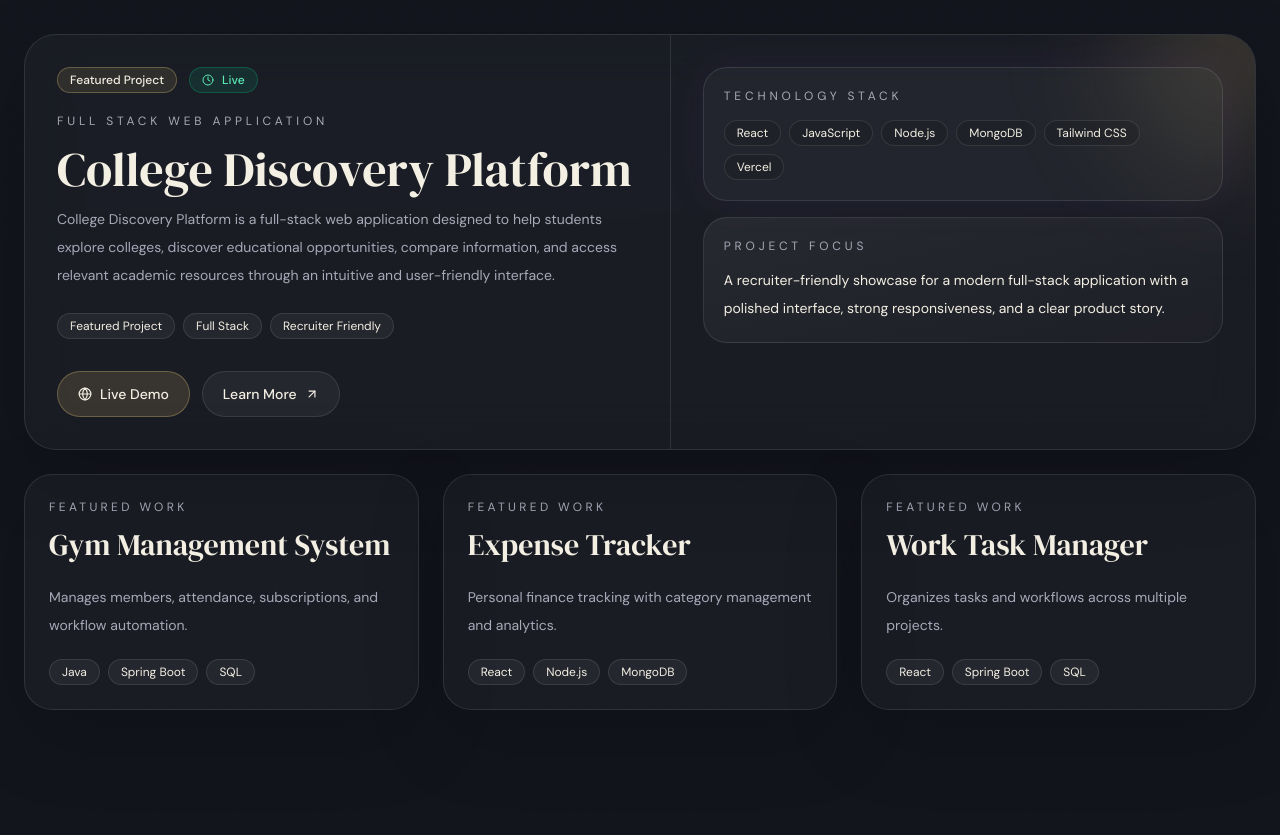
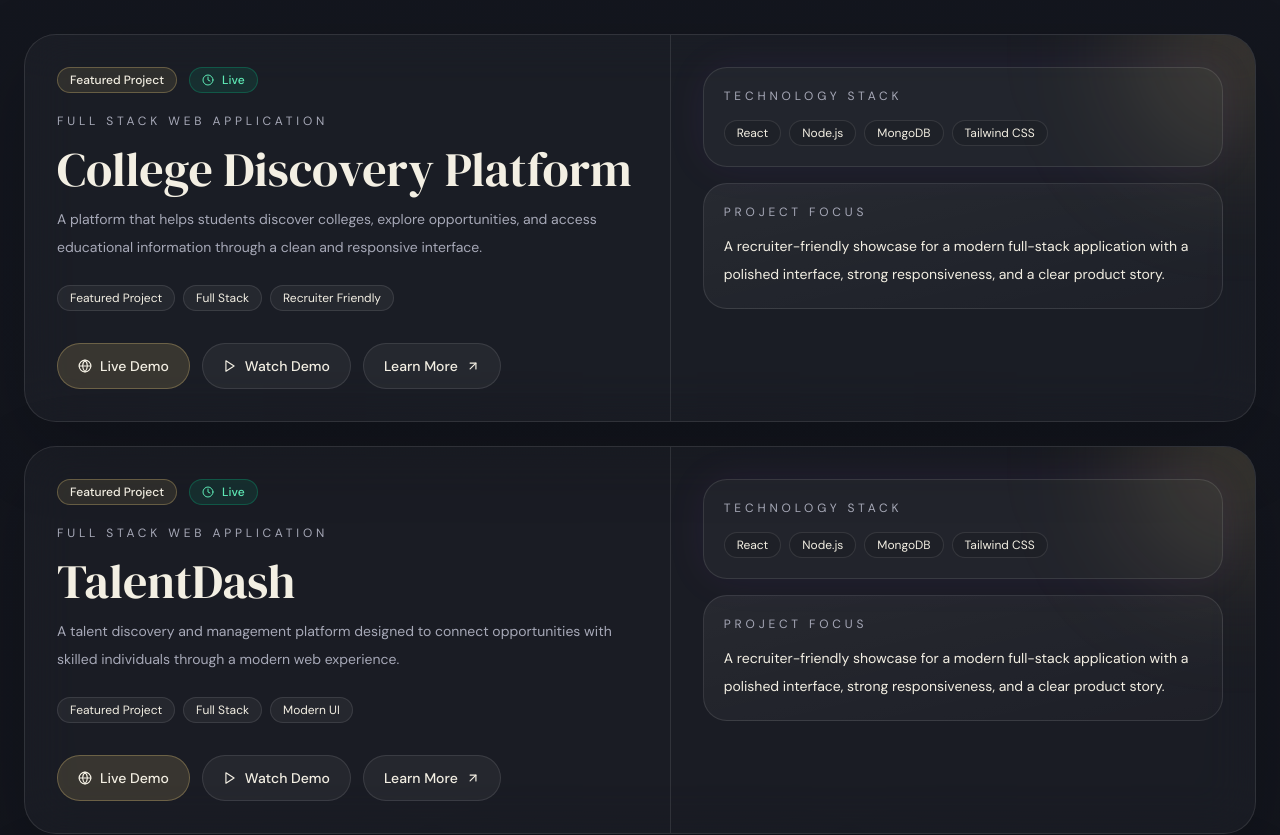
Before and after one commit to VinayGoel000/vinay-portfolio, a React (Vite) app: page / in a window 1280 px wide. Shown: the part 3121-3956 px from the top of the page. Built offline with nearby package versions, Linux system fonts and the light colour scheme.

Commit message:
Added College Discovery Platform and talentdash projects

```diff
--- a/src/components/FeaturedProjectCard.jsx
+++ b/src/components/FeaturedProjectCard.jsx
@@ -1,5 +1,5 @@
 import { motion } from 'framer-motion'
-import { FiArrowUpRight, FiClock, FiGlobe } from 'react-icons/fi'
+import { FiArrowUpRight, FiClock, FiGlobe, FiPlay } from 'react-icons/fi'
 
 export default function FeaturedProjectCard({ project, onLearnMore }) {
   return (
@@ -49,6 +49,16 @@ export default function FeaturedProjectCard({ project, onLearnMore }) {
             >
               <FiGlobe /> Live Demo
             </a>
+            {project.demoVideo && (
+              <a
+                href={project.demoVideo}
+                target="_blank"
+                rel="noopener noreferrer"
+                className="inline-flex items-center gap-2 rounded-full border border-white/10 bg-white/5 px-5 py-3 text-sm font-medium text-[color:var(--text)] transition duration-300 hover:scale-[1.02] hover:border-white/20 hover:bg-white/10"
+              >
+                <FiPlay /> Watch Demo
+              </a>
+            )}
             <button
               type="button"
               onClick={onLearnMore}
--- a/src/components/ProjectCard.jsx
+++ b/src/components/ProjectCard.jsx
@@ -1,8 +1,10 @@
 import { motion } from 'framer-motion'
+import { FiGlobe, FiPlay } from 'react-icons/fi'
 
-export default function ProjectCard({ title, description, tags, github, live }) {
+export default function ProjectCard({ title, description, tags, github, live, demoVideo }) {
   const hasGithub = github && github !== '#'
   const hasLive = live && live !== '#'
+  const hasDemoVideo = demoVideo && demoVideo !== '#'
 
   return (
     <motion.article whileHover={{ y: -8 }} transition={{ type: 'spring', stiffness: 220, damping: 22 }} className="rounded-[1.75rem] border border-white/10 bg-[color:var(--surface)] p-6 shadow-soft">
@@ -20,16 +22,21 @@ export default function ProjectCard({ title, description, tags, github, live })
           </span>
         ))}
       </div>
-      {(hasGithub || hasLive) && (
+      {(hasGithub || hasLive || hasDemoVideo) && (
         <div className="mt-6 flex flex-wrap gap-3">
           {hasGithub && (
-            <a href={github} target="_blank" rel="noopener noreferrer" className="rounded-full border border-white/10 bg-white/5 px-4 py-2 text-sm text-[color:var(--text)]">
+            <a href={github} target="_blank" rel="noopener noreferrer" className="inline-flex items-center gap-2 rounded-full border border-white/10 bg-white/5 px-4 py-2 text-sm text-[color:var(--text)] transition duration-300 hover:scale-[1.02] hover:border-white/20 hover:bg-white/10">
               GitHub
             </a>
           )}
           {hasLive && (
-            <a href={live} target="_blank" rel="noopener noreferrer" className="rounded-full border border-white/10 bg-white/5 px-4 py-2 text-sm text-[color:var(--text)]">
-              Live Demo
+            <a href={live} target="_blank" rel="noopener noreferrer" className="inline-flex items-center gap-2 rounded-full border border-[color:var(--accent)]/30 bg-[color:var(--accent)]/15 px-4 py-2 text-sm font-medium text-[color:var(--text)] transition duration-300 hover:scale-[1.02] hover:border-[color:var(--accent-strong)]/50 hover:bg-[color:var(--accent)]/25">
+              <FiGlobe /> Live Demo
+            </a>
+          )}
+          {hasDemoVideo && (
+            <a href={demoVideo} target="_blank" rel="noopener noreferrer" className="inline-flex items-center gap-2 rounded-full border border-white/10 bg-white/5 px-4 py-2 text-sm text-[color:var(--text)] transition duration-300 hover:scale-[1.02] hover:border-white/20 hover:bg-white/10">
+              <FiPlay /> Watch Demo
             </a>
           )}
         </div>
--- a/src/sections/Projects.jsx
+++ b/src/sections/Projects.jsx
@@ -5,20 +5,38 @@ import ProjectCard from '../components/ProjectCard.jsx'
 import FeaturedProjectCard from '../components/FeaturedProjectCard.jsx'
 import ProjectDetailsModal from '../components/ProjectDetailsModal.jsx'
 
-const projects = [
+const featuredProjects = [
   {
     title: 'College Discovery Platform',
     category: 'Full Stack Web Application',
     status: 'Live',
-    description: 'College Discovery Platform is a full-stack web application designed to help students explore colleges, discover educational opportunities, compare information, and access relevant academic resources through an intuitive and user-friendly interface.',
+    description: 'A platform that helps students discover colleges, explore opportunities, and access educational information through a clean and responsive interface.',
     overview: 'College Discovery Platform helps students discover colleges and educational opportunities through a modern web-based interface.',
     tags: ['Featured Project', 'Full Stack', 'Recruiter Friendly'],
-    stack: ['React', 'JavaScript', 'Node.js', 'MongoDB', 'Tailwind CSS', 'Vercel'],
+    stack: ['React', 'Node.js', 'MongoDB', 'Tailwind CSS'],
     features: ['College exploration', 'Student-focused interface', 'Educational information access', 'Responsive design', 'Modern user experience'],
     challenges: ['Information organization', 'Responsive UI design', 'User-friendly navigation', 'Modern frontend architecture'],
     future: ['Authentication', 'Advanced filtering', 'AI-powered recommendations', 'Expanded college database'],
     live: 'https://college-discovery-platform-94m8.vercel.app/',
+    demoVideo: 'https://youtu.be/1YmuW9RZg1g',
   },
+  {
+    title: 'TalentDash',
+    category: 'Full Stack Web Application',
+    status: 'Live',
+    description: 'A talent discovery and management platform designed to connect opportunities with skilled individuals through a modern web experience.',
+    overview: 'TalentDash is a talent discovery and management platform that connects opportunities with skilled individuals through an intuitive and modern web interface.',
+    tags: ['Featured Project', 'Full Stack', 'Modern UI'],
+    stack: ['React', 'Node.js', 'MongoDB', 'Tailwind CSS'],
+    features: ['Talent discovery', 'Opportunity matching', 'Modern web experience', 'Responsive interface', 'Skilled individuals management'],
+    challenges: ['Talent-opportunity matching', 'Scalable architecture', 'Modern UI design', 'Data management'],
+    future: ['AI-powered matching', 'Advanced analytics', 'Mobile app', 'Integration APIs'],
+    live: 'https://talent-dash-seven.vercel.app/',
+    demoVideo: 'https://youtu.be/AZFWvi6Iqdk',
+  },
+]
+
+const otherProjects = [
   {
     title: 'Gym Management System',
     description: 'Manages members, attendance, subscriptions, and workflow automation.',
@@ -50,12 +68,14 @@ export default function Projects() {
       <div className="mx-auto max-w-7xl">
         <SectionHeading title="Projects" subtitle="Selected work with reusable layouts and space for future additions." />
         <div className="mt-10 space-y-6">
-          <motion.div initial={{ opacity: 0, y: 16 }} whileInView={{ opacity: 1, y: 0 }} viewport={{ once: true, amount: 0.2 }} transition={{ duration: 0.5 }}>
-            <FeaturedProjectCard project={projects[0]} onLearnMore={() => setActiveProject(projects[0])} />
-          </motion.div>
+          {featuredProjects.map((project) => (
+            <motion.div key={project.title} initial={{ opacity: 0, y: 16 }} whileInView={{ opacity: 1, y: 0 }} viewport={{ once: true, amount: 0.2 }} transition={{ duration: 0.5 }}>
+              <FeaturedProjectCard project={project} onLearnMore={() => setActiveProject(project)} />
+            </motion.div>
+          ))}
 
           <div className="grid gap-6 xl:grid-cols-3">
-            {projects.slice(1).map((project) => (
+            {otherProjects.map((project) => (
               <motion.div key={project.title} initial={{ opacity: 0, y: 16 }} whileInView={{ opacity: 1, y: 0 }} viewport={{ once: true, amount: 0.2 }} transition={{ duration: 0.5 }}>
                 <ProjectCard {...project} />
               </motion.div>
@@ -63,7 +83,7 @@ export default function Projects() {
           </div>
         </div>
       </div>
-      <ProjectDetailsModal open={Boolean(activeProject)} onClose={() => setActiveProject(null)} project={activeProject || projects[0]} />
+      <ProjectDetailsModal open={Boolean(activeProject)} onClose={() => setActiveProject(null)} project={activeProject || featuredProjects[0]} />
     </section>
   )
 }
```
